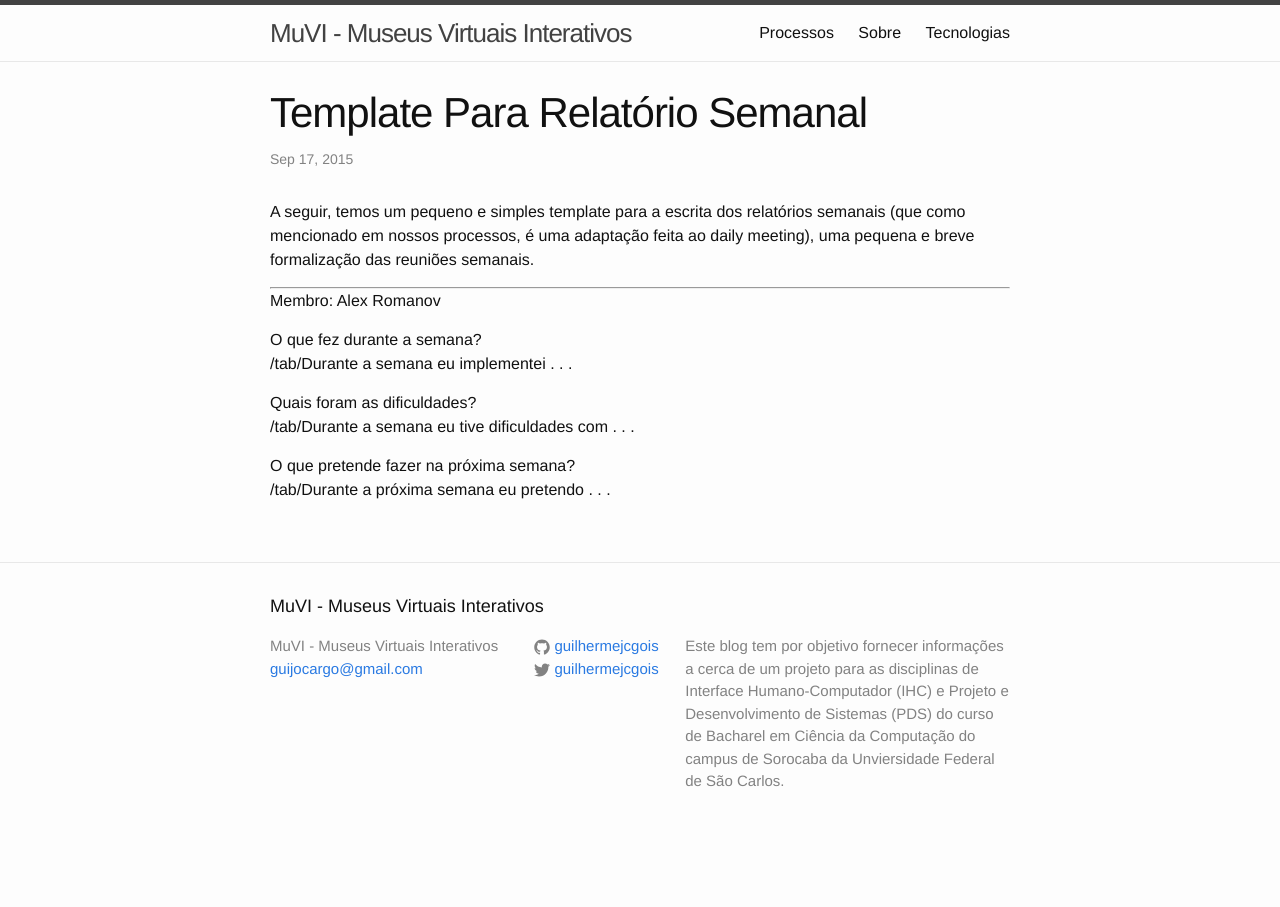
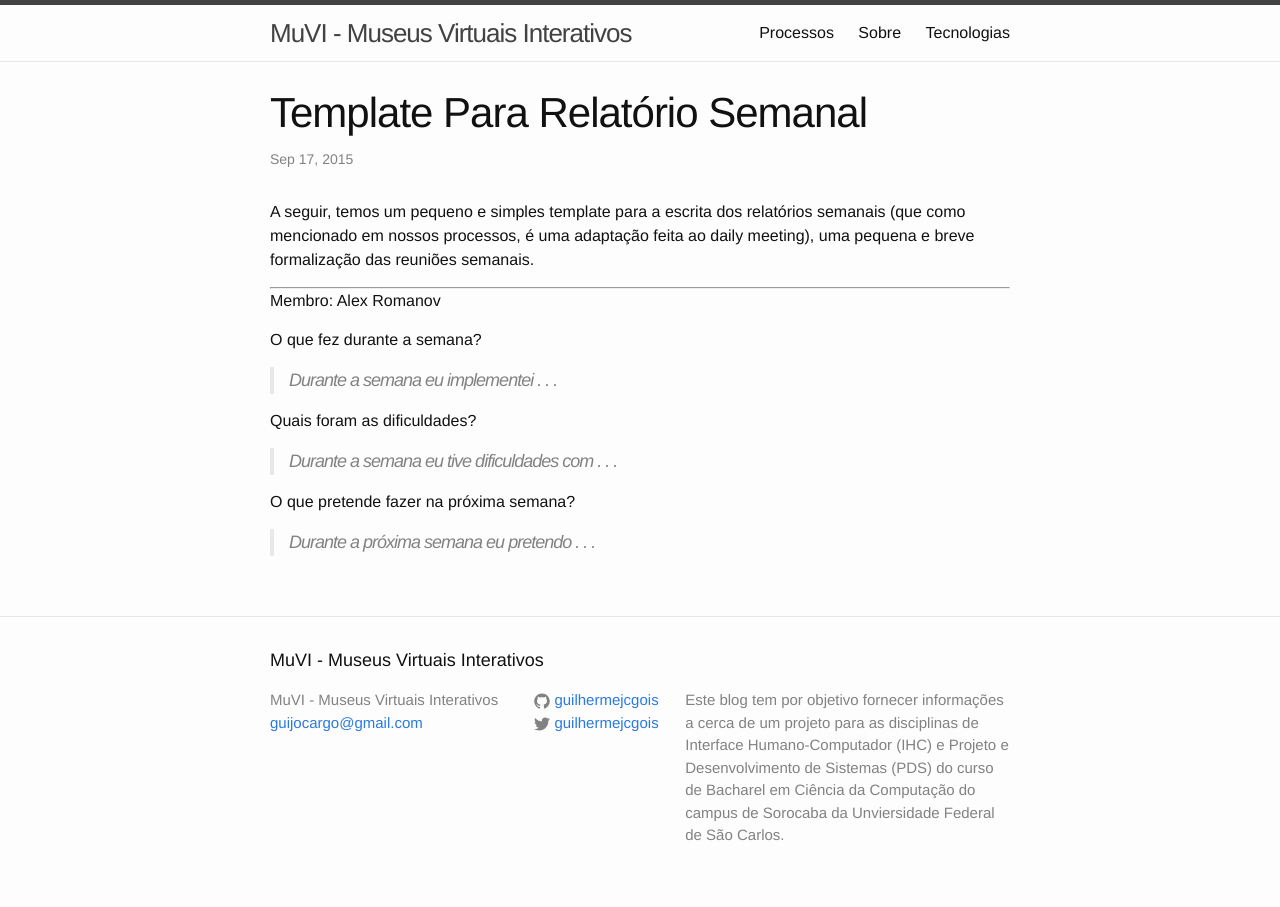
Before and after one commit to guilhermejcgois/MUVI, a Jekyll site: the page built from _posts/2015-09-17-Template-para-relatório-semanal.md, in a window 1280 px wide. Built offline with Jekyll 4.4.1, drawn with Linux system fonts in a browser that asks for light colours.

Commit message:
Atualização de template do relatório semanal, e criação do post referente a primeira reunião com o especialista

```diff
--- a/_posts/2015-09-17-Template-para-relatório-semanal.md
+++ b/_posts/2015-09-17-Template-para-relatório-semanal.md
@@ -10,11 +10,14 @@ A seguir, temos um pequeno e simples template para a escrita dos relatórios sem
 
 Membro: Alex Romanov
 
-O que fez durante a semana?<br />
-/tab/Durante a semana eu implementei . . .
+O que fez durante a semana?
 
-Quais foram as dificuldades?<br />
-/tab/Durante a semana eu tive dificuldades com . . .
+> Durante a semana eu implementei . . .
 
-O que pretende fazer na próxima semana?<br />
-/tab/Durante a próxima semana eu pretendo . . .
+Quais foram as dificuldades?
+
+> Durante a semana eu tive dificuldades com . . .
+
+O que pretende fazer na próxima semana?
+
+> Durante a próxima semana eu pretendo . . .
```
Also changed, not shown: _posts/2015-09-21-Reuniao-com-especialista.md (added, +19 -0 lines).
